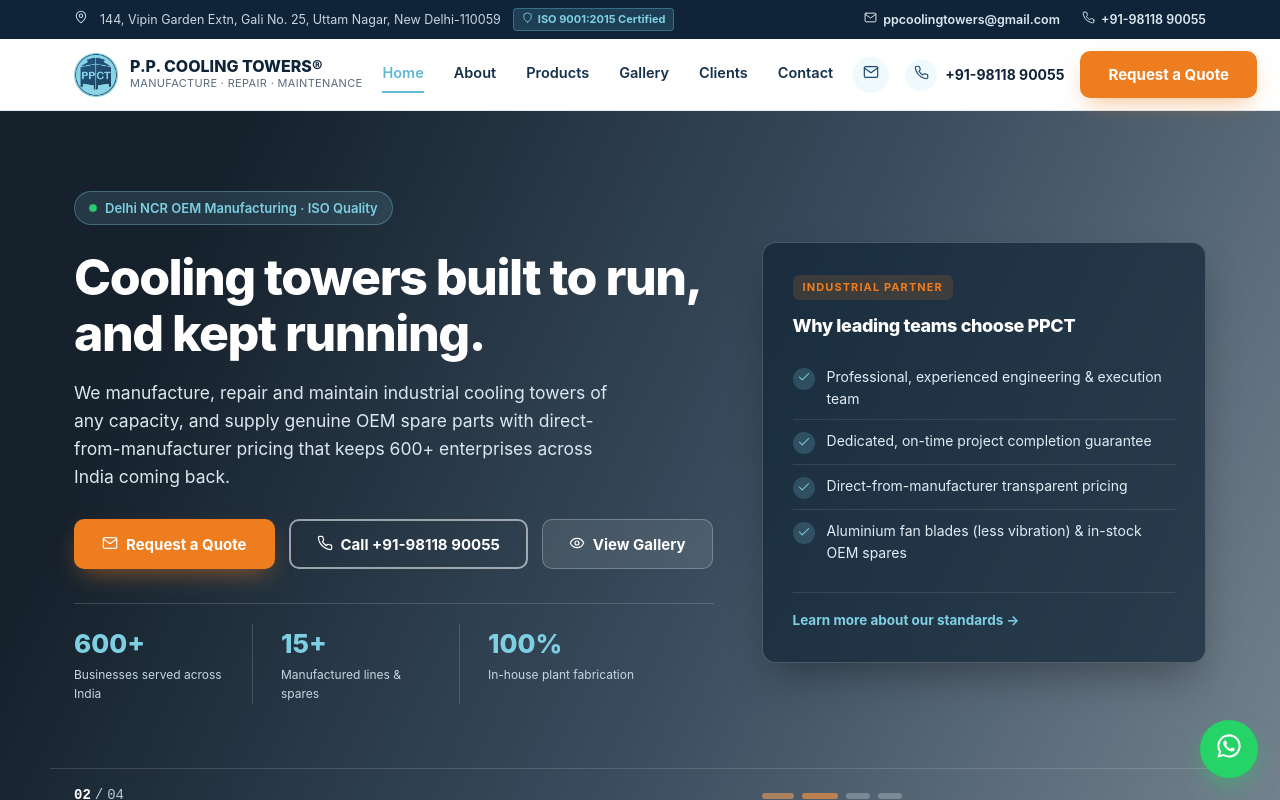
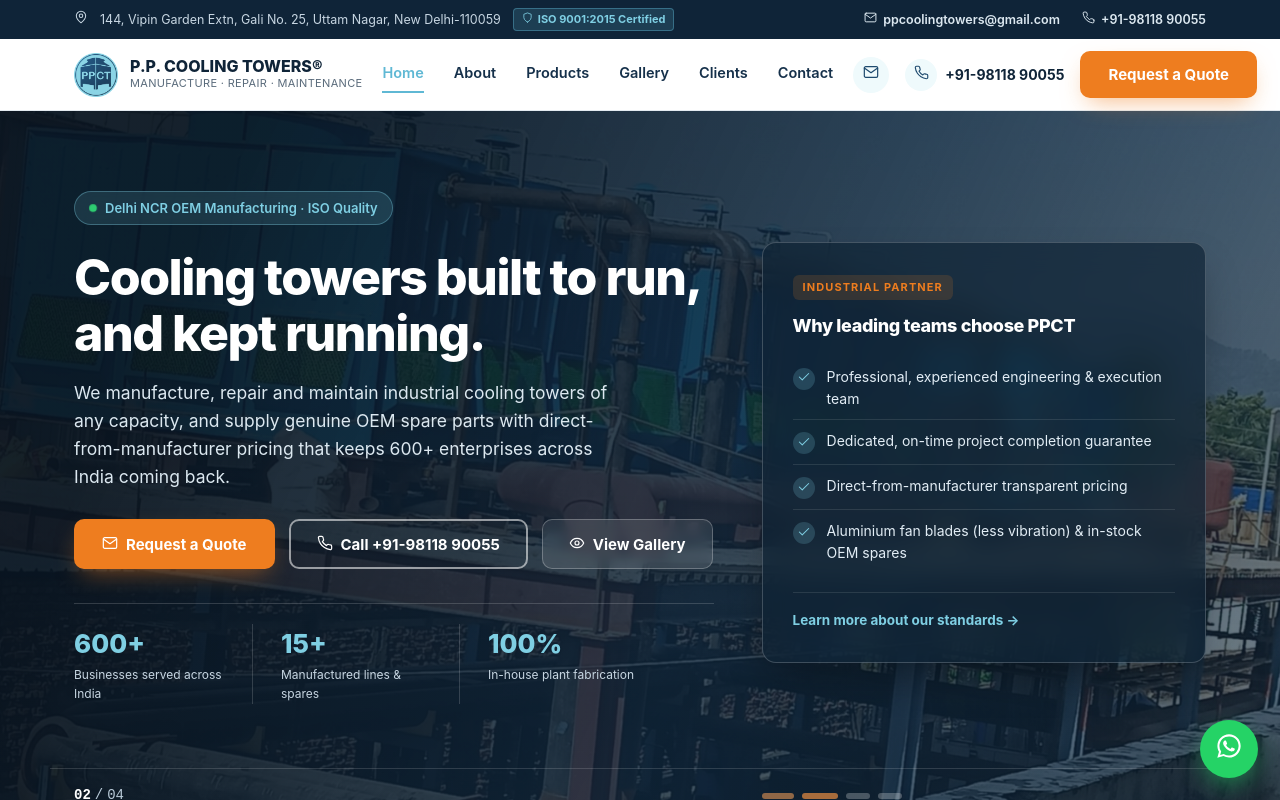
Before and after one commit to anupam8nith/ppct-frontend, an Angular app: page /home in a window 1280 px wide. Shown: the top 800 px of the page. Built offline with nearby package versions, Linux system fonts and the light colour scheme.

Commit message:
fix(hero): bind hero-bg style background-image to img.src object property

```diff
--- a/src/app/homepage/homepage.component.html
+++ b/src/app/homepage/homepage.component.html
@@ -6,7 +6,7 @@
     class="hero-bg"
     *ngFor="let img of heroImages; let i = index"
     [class.active]="i === currentHeroIndex"
-    [style.background-image]="'url(' + img + ')'"
+    [style.background-image]="'url(' + img.src + ')'"
   ></div>
 
   <div class="wrap">
```
